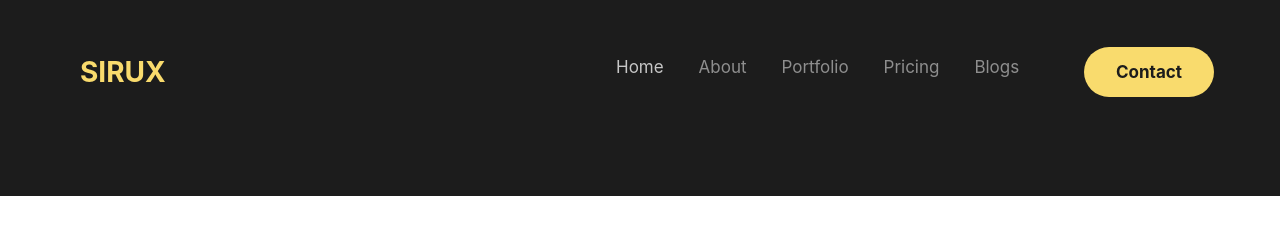
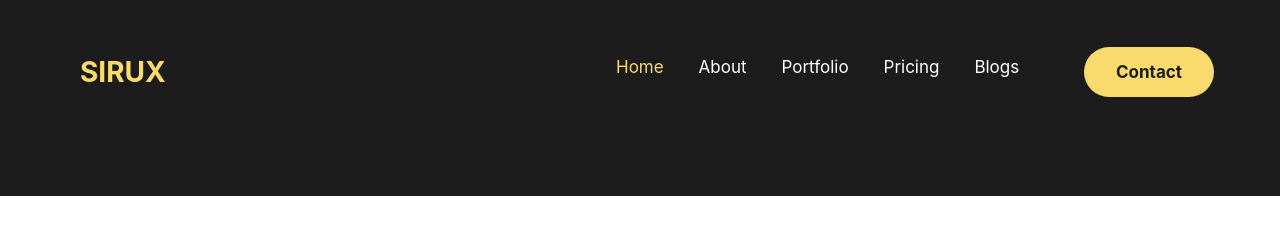
Before and after one commit to hisnameispum/Sirux-website-2020, a plain HTML site: page index.html in a window 1280 px wide. In both pictures the pointer is over the link "Home". Drawn offline with nearby package versions, Linux system fonts and the light colour scheme.

Commit message:
Changed color and hover effect for navs

```diff
--- a/css/styles.css
+++ b/css/styles.css
@@ -45,6 +45,10 @@ h6 {
   font-size: 17px;
   font-family: -apple-system, BlinkMacSystemFont, sans-serif !important;
   font-weight: normal;
+  color: white !important;
+}
+.nav-link:hover {
+  color: #f9db6d !important;
 }
 
 #title {
```
Also changed, not shown: index.html (+1 -0 lines).
